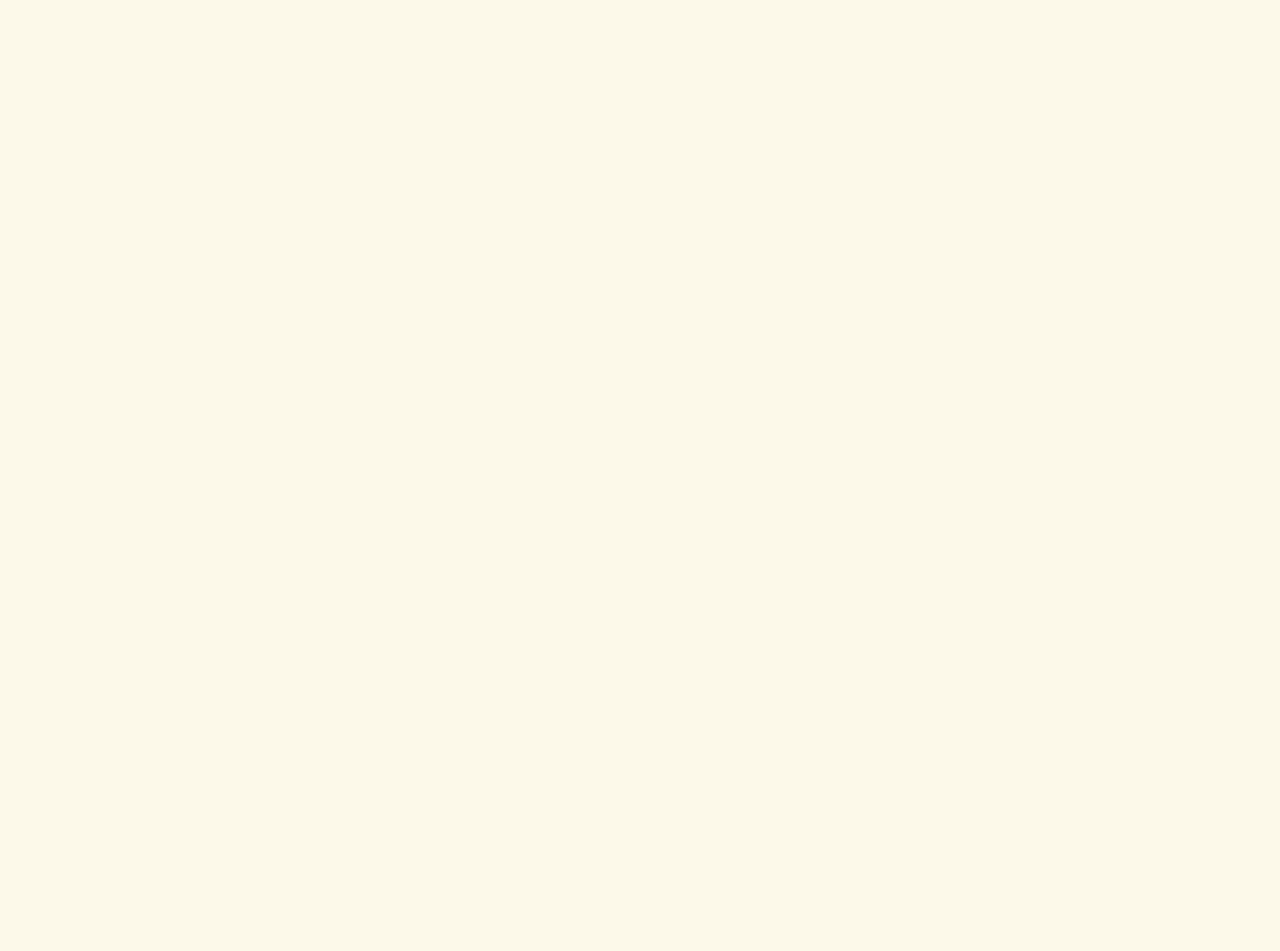
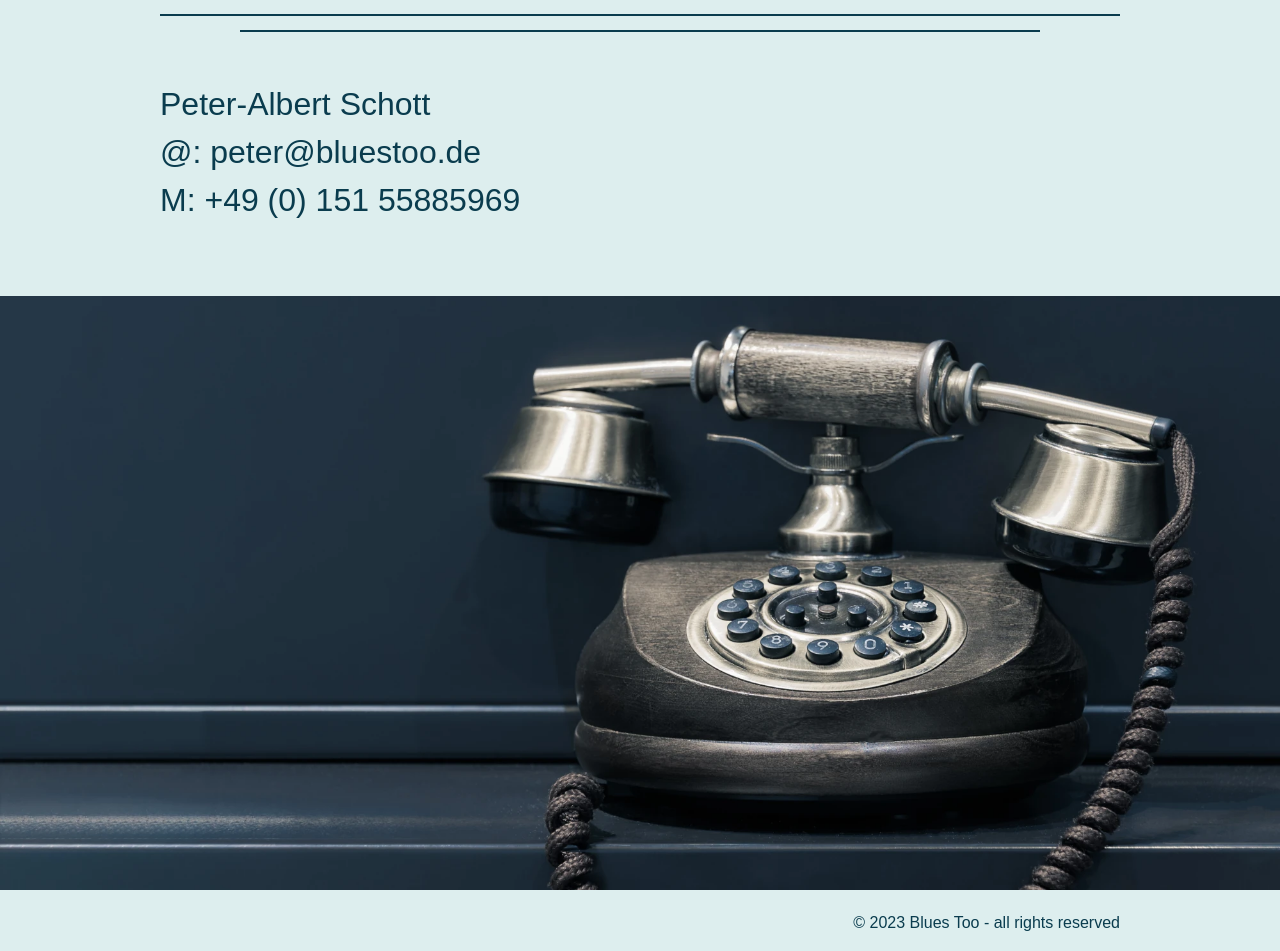
Before and after one commit to entepe85/bluestoo.de-react, a React (Vite) app: page / in a window 1280 px wide. Shown: the part 2710-3661 px from the top of the page. Before the commit the page ends 2505 px from the top, so only its background shows below. Built offline with nearby package versions, Linux system fonts and the light colour scheme; a web font is replaced by a local one.

Commit message:
feat: add copyright information

```diff
--- a/src/App.tsx
+++ b/src/App.tsx
@@ -81,9 +81,9 @@ function App() {
                     ekstatischer Freude reicht.
                 </p>
             </Section>
+            {/* TODO: Refactor into separate file & Implement consent mechanism or risk a GDPR fine! >:o */}
             <Section id="player" hasWrapper={true}>
                 <SectionTitle label="Zum Reinhören" />
-                {/* TODO: Implement consent mechanism or risk a GDPR fine! >:o */}
                 <iframe
                     width="100%"
                     height="480"
@@ -123,6 +123,21 @@ function App() {
                     </a>
                 </div>
             </Section>
+            <Section id="contact" hasWrapper={true}>
+                <SectionTitle label="Kontakt & Booking" />
+                <p>
+                    Peter-Albert Schott
+                    <br />
+                    @: peter@bluestoo.de
+                    <br />
+                    M: +49 (0) 151 55885969
+                </p>
+                <img src="./src/assets/contact.webp" className="full-width" />
+                <p className="copyright">
+                    &copy; {new Date().getFullYear()} Blues Too - all rights
+                    reserved
+                </p>
+            </Section>
         </>
     );
 }
--- a/src/styles/content.scss
+++ b/src/styles/content.scss
@@ -12,3 +12,18 @@
 #about {
     font-size: 0.75rem;
 }
+
+#contact {
+    padding-bottom: 0;
+
+    img {
+        line-height: 0;
+        margin-top: 1.25rem;
+    }
+}
+
+.copyright {
+    font-size: 0.5rem;
+    margin: 0.25rem 0 0.5rem;
+    text-align: right;
+}
```
